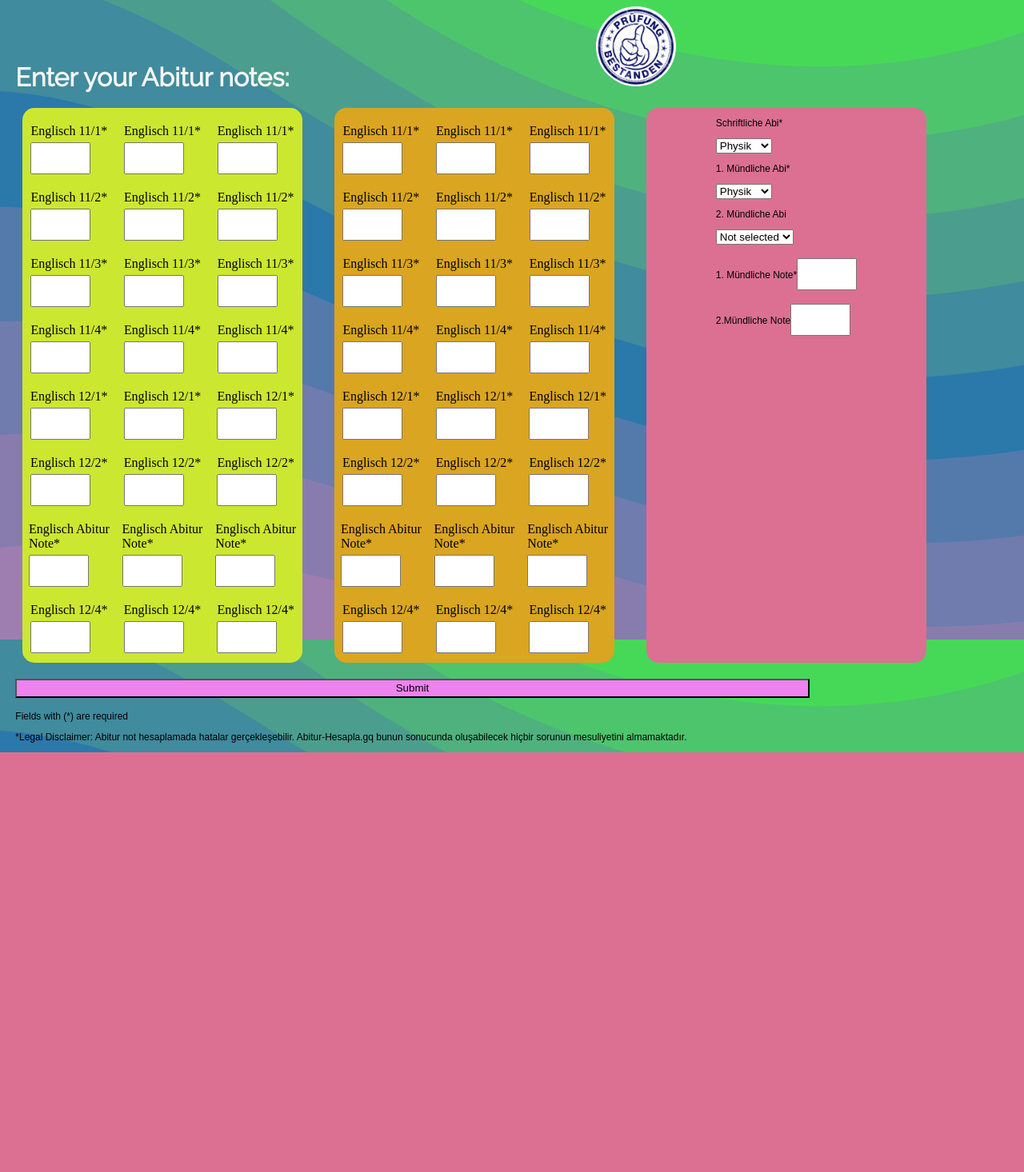
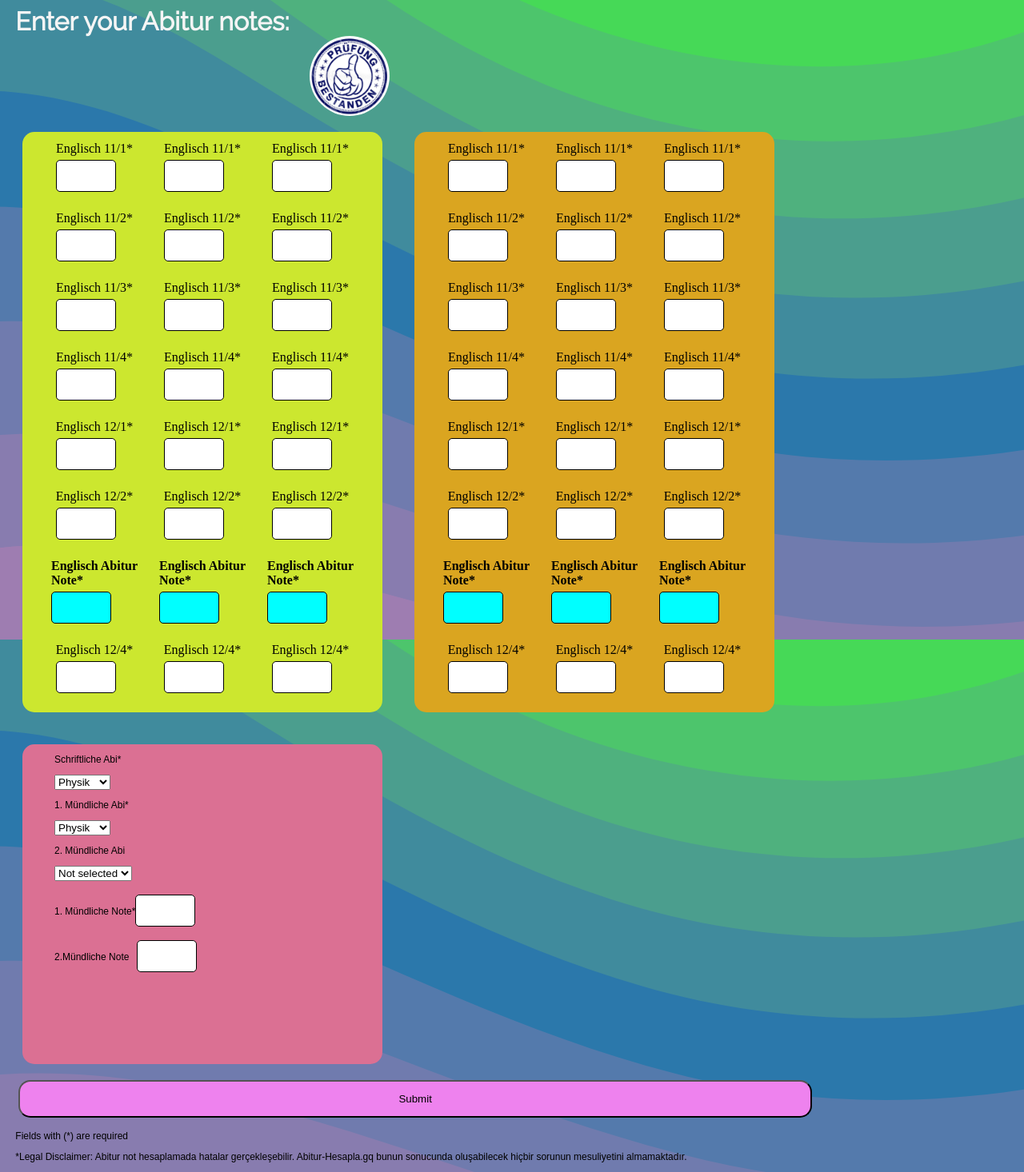
Before and after one commit to Nemantor/abitur_calc, a Flask app: page / in a window 1280 px wide. Shown: the whole page at 80% size. Before the commit the page ends 941 px from the top, so only its background shows below. Run offline with Flask 2, Linux system fonts and the light colour scheme.

Commit message:
alignment

```diff
--- a/static/input_notes.css
+++ b/static/input_notes.css
@@ -24,10 +24,17 @@ sec_0 {
   .column {
       display: flex;
       flex-direction: row;
-      width: 350px;
+      width: 450px;
       justify-content: center;
       margin: 20px;
       border-radius: 15px;
+  }
+
+  .column:nth-child(3) {
+      height: 400px;
+      width: 410px;
+      justify-content: flex-start;
+      padding-left: 40px;
   }
 
   .row {
@@ -36,11 +43,13 @@ sec_0 {
       width: 125px;
       height: auto;
       align-content: center;
+      margin: 0 5px;
 
   }
 
   .row  div {
-      margin-top: 20px;
+      margin-top: 12px;
+      margin-bottom: 12px;
       align-self: center;
   }
 
@@ -62,26 +71,30 @@ sec_0 {
 
   input.send {
     width: 78.5%;
-    height: 3%;
+    height: 6%;
     background-color: violet;
-    margin-left: 3mm;
+    border-radius: 15px;
+    margin-left: 15px;
   }
 
   input[type="number"] {
     width: 75px;
     height: 40px;
     box-sizing: border-box;
+    border: 1px solid black;
+    border-radius: 5px;
     margin-top: 5px;
   }
 
-  input.sch {
-    background-color: aqua;
-    opacity: 1;
+  #schriftlich {
+      background-color: aqua;
   }
 
+  #schriftlich_text {
+    font-weight: bold;
+}
 
   img {
-    display: inline;
     padding-top: 0;
     border-radius: 50px;
 
@@ -103,9 +116,7 @@ sec_0 {
     font-size: 0.75em;
   }
 
-  p.abit {
-    font-weight: bold;
-  }
+
   p.yıldız {
     font-size: 0.5em;
   }
@@ -113,6 +124,7 @@ sec_0 {
   input.send:hover {
     background-color: darkviolet;
     color: whitesmoke;
+    transition: 500ms;
   }
 
   p.req {
@@ -127,8 +139,13 @@ sec_0 {
       width: 100%;
     }
 
+    .column{
+        width: calc(100vw - 20px);
+    }
+
     #arkalık {
       background-color: rgb(87, 177, 147);
+      border-radius: 15px;
     }
 
     .main_column{
@@ -141,6 +158,7 @@ sec_0 {
       font-size: 2.5em;
       text-align: center;
       color: white;
+      padding: 10 0;
       text-shadow: 2px 1px black;
     }
 
@@ -173,12 +191,14 @@ sec_0 {
     input.send {
       width: 95%;
       height: 50px;
+      margin: 0;
       border-radius: 10px;
 
     }
 
     .center{
         display: flex;
+        justify-content: center;
     }
     .center_down{
         margin-top: calc(100vh - 630px);
--- a/templates/input_notes.html
+++ b/templates/input_notes.html
@@ -73,7 +73,9 @@
       </div>
 
     </sec_0>
+    <div class="center">
     <h1 class="header">Enter your Abitur notes:</h1>
+    </div>
 
     <a href="/rickroll">
       <img class = "iameg"
@@ -117,10 +119,11 @@
         </div>
 
         <div>
-        <label for = "En7"> Englisch Abitur <br> Note*</label>
+        <label for = "En7" id ="schriftlich_text"> Englisch Abitur <br> Note*</label>
           <input
             type="number"
             name="En7"
+            id = "schriftlich"
             required
           />
         </div>
@@ -161,10 +164,11 @@
         </div>
 
         <div>
-        <label for = "En7"> Englisch Abitur <br> Note*</label>
+        <label for = "En7" id ="schriftlich_text"> Englisch Abitur <br> Note*</label>
           <input
             type="number"
             name="En7"
+            id = "schriftlich"
             required
           />
         </div>
@@ -203,10 +207,12 @@
         </div>
 
         <div>
-        <label for = "En7"> Englisch Abitur <br> Note*</label>
+        <label for = "En7" id ="schriftlich_text"> Englisch Abitur <br> Note*</label>
           <input
             type="number"
             name="En7"
+            id = "schriftlich"
+
             required
           />
         </div>
@@ -249,10 +255,12 @@
           </div>
 
           <div>
-          <label for = "En7"> Englisch Abitur <br> Note*</label>
+          <label for = "En7" id ="schriftlich_text"> Englisch Abitur <br> Note*</label>
             <input
               type="number"
               name="En7"
+              id = "schriftlich"
+
               required
             />
           </div>
@@ -293,10 +301,12 @@
           </div>
 
           <div>
-          <label for = "En7"> Englisch Abitur <br> Note*</label>
+          <label for = "En7" id ="schriftlich_text"> Englisch Abitur <br> Note*</label>
             <input
               type="number"
               name="En7"
+              id = "schriftlich"
+
               required
             />
           </div>
@@ -335,10 +345,12 @@
           </div>
 
           <div>
-          <label for = "En7"> Englisch Abitur <br> Note*</label>
+          <label for = "En7" id ="schriftlich_text"> Englisch Abitur <br> Note*</label>
             <input
               type="number"
               name="En7"
+              id = "schriftlich"
+
               required
             />
           </div>
@@ -390,7 +402,7 @@
             />
           </p>
           <p>
-            2.Mündliche Note<input
+            2.Mündliche Note &nbsp; <input
               type="number"
               class="mundlich_in"
               name="Mun2"
```
